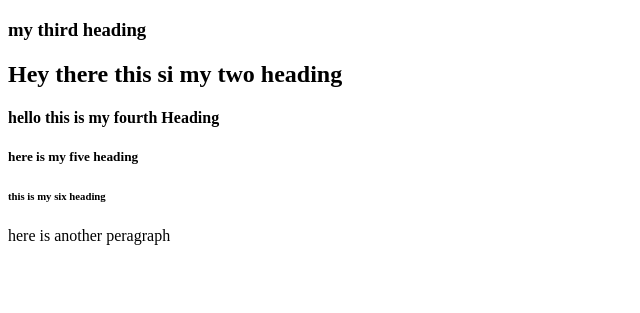
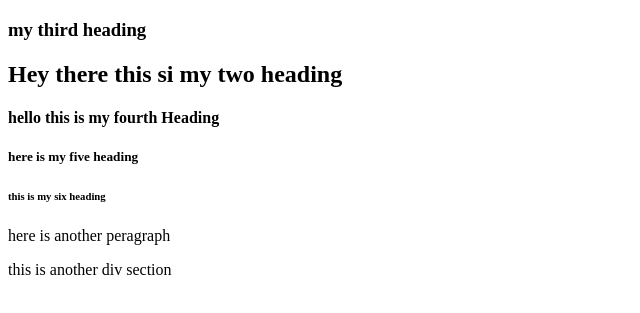
Before and after one commit to raselmahmud-coder/phero-my-course-one, a plain HTML site: page index.html in a window 1280 px wide. Shown: the part 61-374 px from the top of the page, without its empty margins (0-640 px from the left). Drawn offline with Linux system fonts and the light colour scheme.

Commit message:
dic added

```diff
--- a/index.html
+++ b/index.html
@@ -14,5 +14,8 @@
     <h5>here is my five heading</h5>
     <h6>this is my six heading</h6>
     <p>here is another peragraph</p>
+    <section>
+      <div>this is another div section</div>
+    </section>
   </body>
 </html>
```
